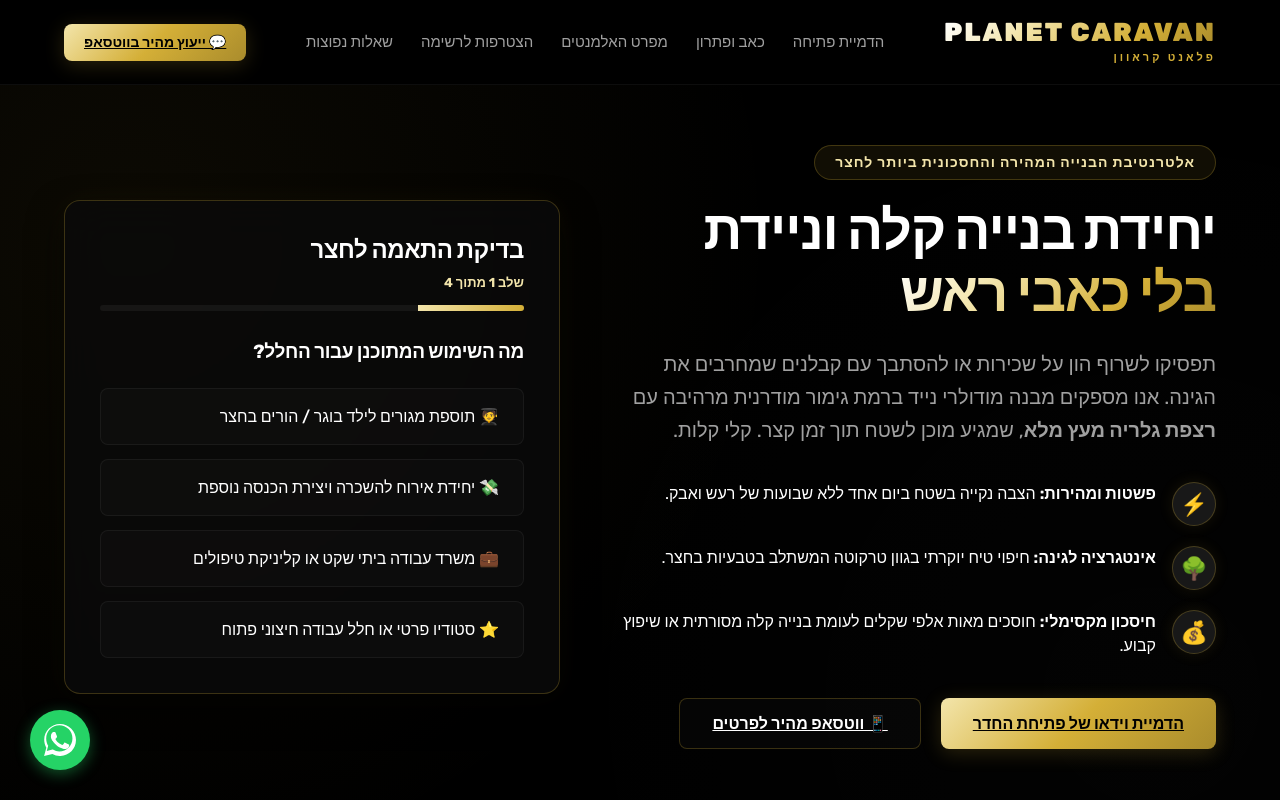
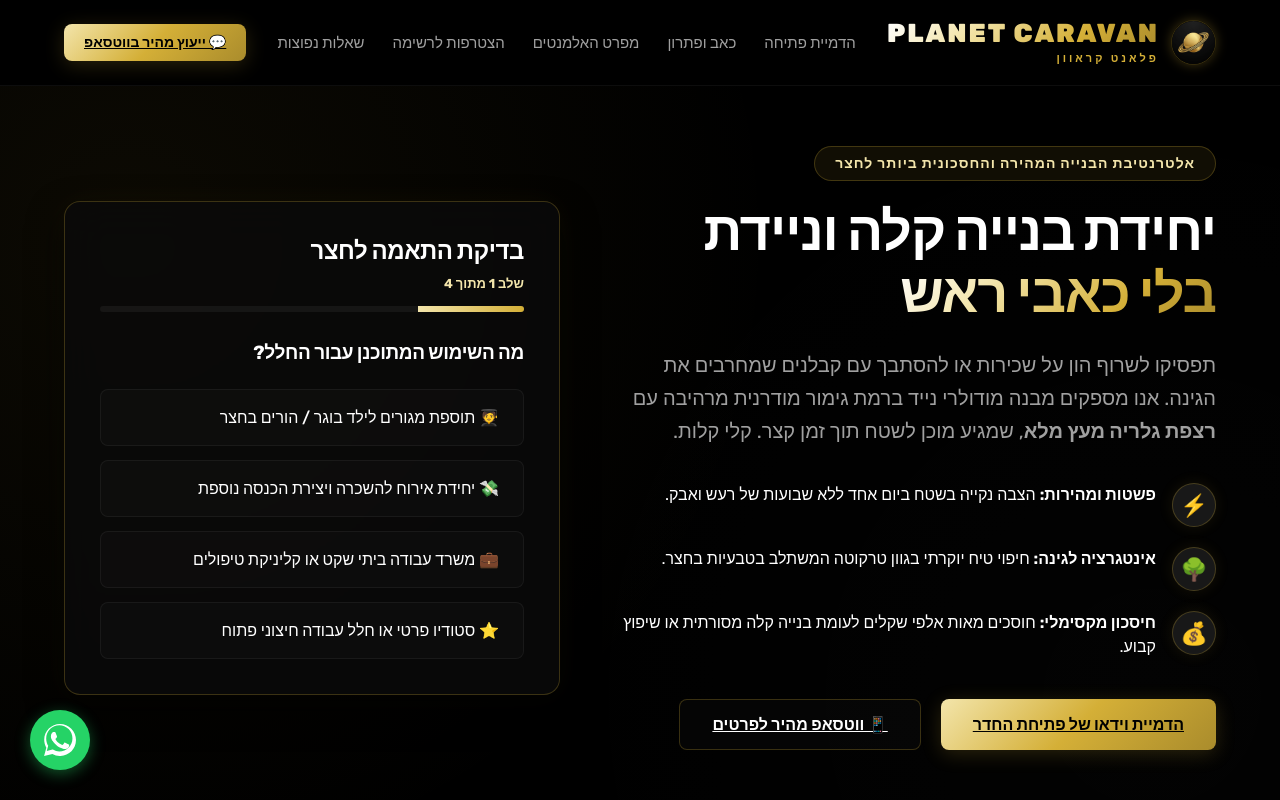
Before and after one commit to jackson6reen/planet-caravan, a React (Vite) app: page / in a window 1280 px wide. Shown: the top 800 px of the page. Built offline with nearby package versions, Linux system fonts and the light colour scheme.

Commit message:
feat: add golden planet logo to header and favicon, remove hyphens

```diff
--- a/index.html
+++ b/index.html
@@ -2,7 +2,7 @@
 <html lang="he" dir="rtl">
   <head>
     <meta charset="UTF-8" />
-    <link rel="icon" type="image/svg+xml" href="/favicon.svg" />
+    <link rel="icon" type="image/png" href="/golden_planet_logo.png" />
     <meta name="viewport" content="width=device-width, initial-scale=1.0" />
     <title>פלאנט קראוון | יחידות דיור יוקרתיות על גלגלים לחצר האחורית</title>
   </head>
--- a/src/App.css
+++ b/src/App.css
@@ -28,6 +28,27 @@
 }
 
 .logo-container {
+  display: flex;
+  flex-direction: row;
+  align-items: center;
+  gap: 12px;
+}
+
+.logo-img {
+  width: 45px;
+  height: 45px;
+  object-fit: cover;
+  border-radius: 50%;
+  border: 1px solid var(--border-gold);
+  box-shadow: 0 0 12px rgba(212, 175, 55, 0.3);
+  transition: transform 0.3s ease;
+}
+
+.logo-container:hover .logo-img {
+  transform: rotate(15deg) scale(1.05);
+}
+
+.logo-text-group {
   display: flex;
   flex-direction: column;
   align-items: flex-start;
--- a/src/App.jsx
+++ b/src/App.jsx
@@ -138,8 +138,11 @@ function App() {
       <header className="site-header">
         <div className="container header-container">
           <div className="logo-container">
-            <span className="logo-text gold-gradient-text">PLANET CARAVAN</span>
-            <span className="logo-subtext">פלאנט קראוון</span>
+            <img src="/golden_planet_logo.png" alt="Planet Caravan Logo" className="logo-img" />
+            <div className="logo-text-group">
+              <span className="logo-text gold-gradient-text">PLANET CARAVAN</span>
+              <span className="logo-subtext">פלאנט קראוון</span>
+            </div>
           </div>
           <nav className="header-nav">
             <a href="#simulator-section" className="nav-link">הדמיית פתיחה</a>
```
Also changed, not shown: public/golden_planet_logo.png (added).
